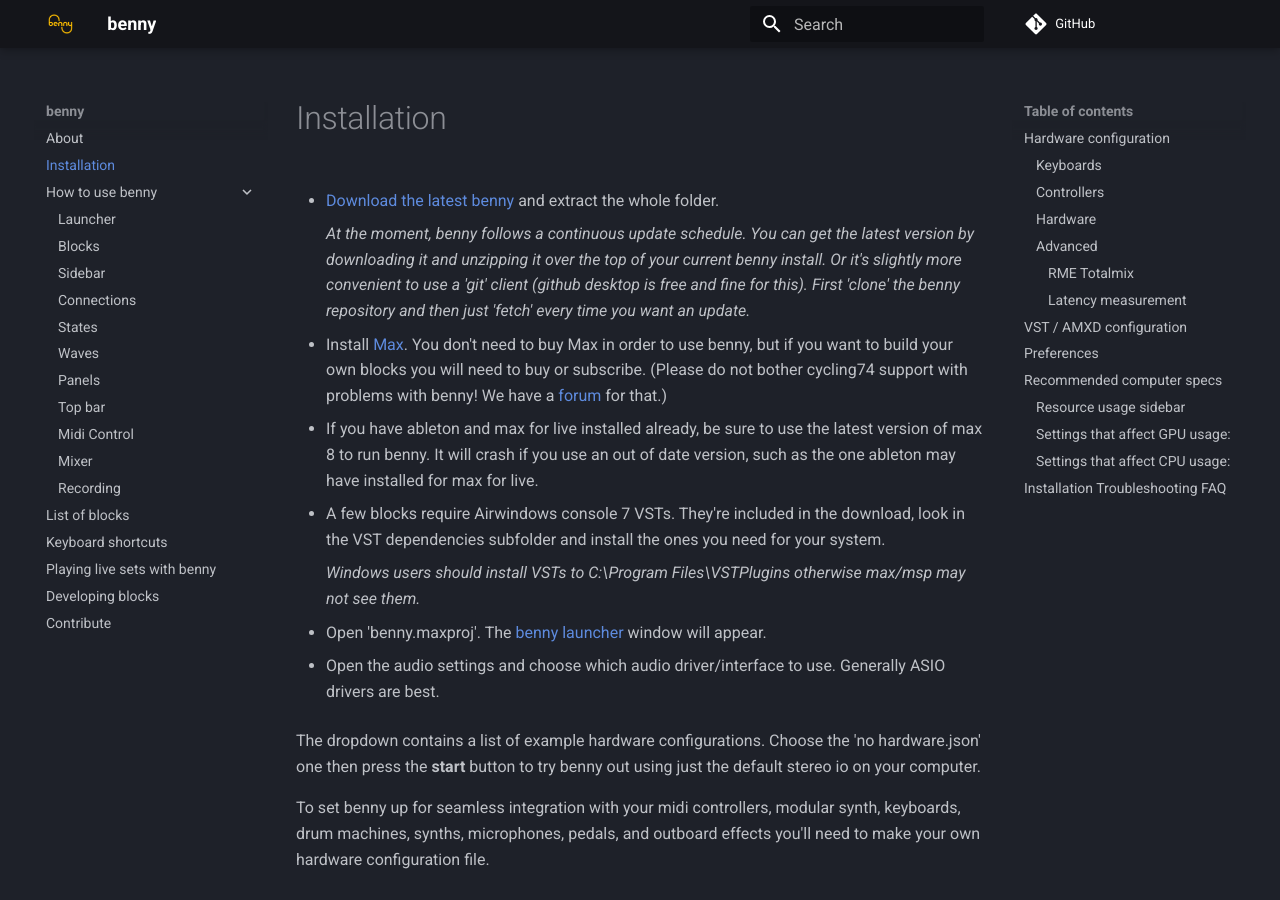
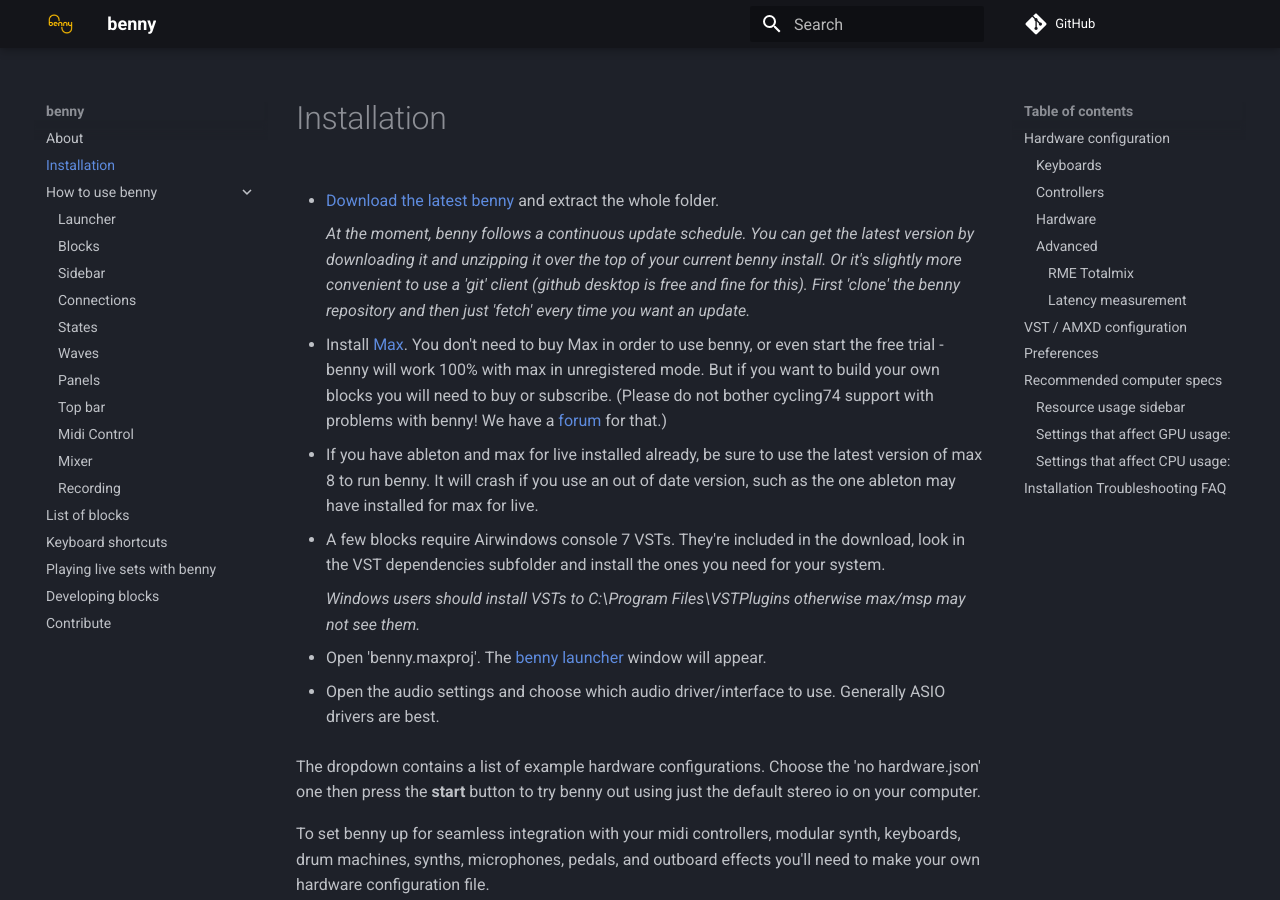
Before and after one commit to playbenny/benny_manual, an MkDocs documentation site: the page built from docs/installation.md, in a window 1280 px wide and 900 px high. Built offline with MkDocs 1.6.1 and Material for MkDocs 9.7.7, drawn with Linux system fonts in a browser that asks for light colours; comment, search, counter and statistics services are not loaded.

Commit message:
Update installation.md

```diff
--- a/docs/installation.md
+++ b/docs/installation.md
@@ -2,7 +2,7 @@
 
     *At the moment, benny follows a continuous update schedule. You can get the latest version by downloading it and unzipping it over the top of your current benny install. Or it's slightly more convenient to use a 'git' client (github desktop is free and fine for this). First 'clone' the benny repository and then just 'fetch' every time you want an update.*
 
-- Install [Max](https://cycling74.com/downloads). You don't need to buy Max in order to use benny, but if you want to build your own blocks you will need to buy or subscribe. (Please do not bother cycling74 support with problems with benny! We have a [forum](https://github.com/playbenny/benny/discussions) for that.)
+- Install [Max](https://cycling74.com/downloads). You don't need to buy Max in order to use benny, or even start the free trial - benny will work 100% with max in unregistered mode. But if you want to build your own blocks you will need to buy or subscribe. (Please do not bother cycling74 support with problems with benny! We have a [forum](https://github.com/playbenny/benny/discussions) for that.)
 
 - If you have ableton and max for live installed already, be sure to use the latest version of max 8 to run benny. It will crash if you use an out of date version, such as the one ableton may have installed for max for live.
 
```
